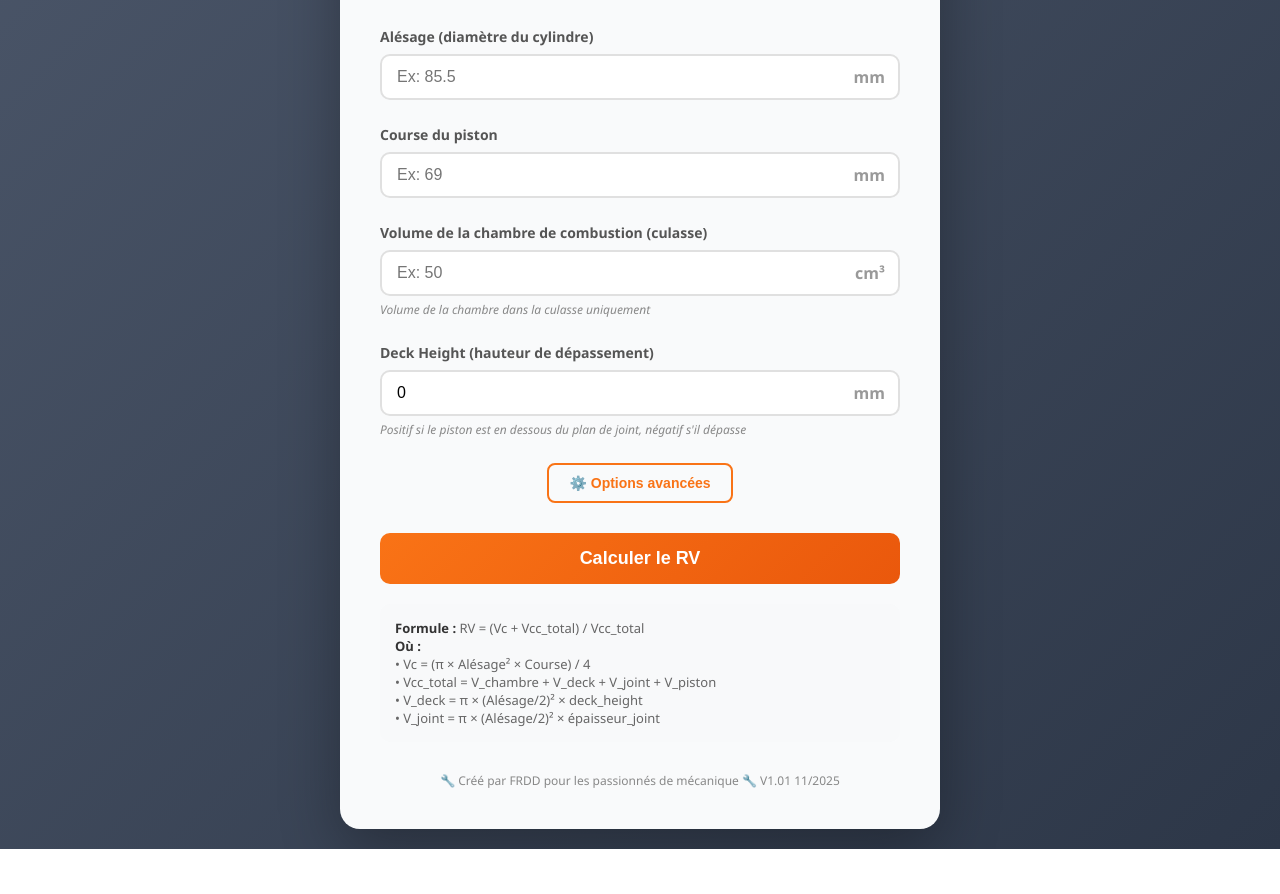
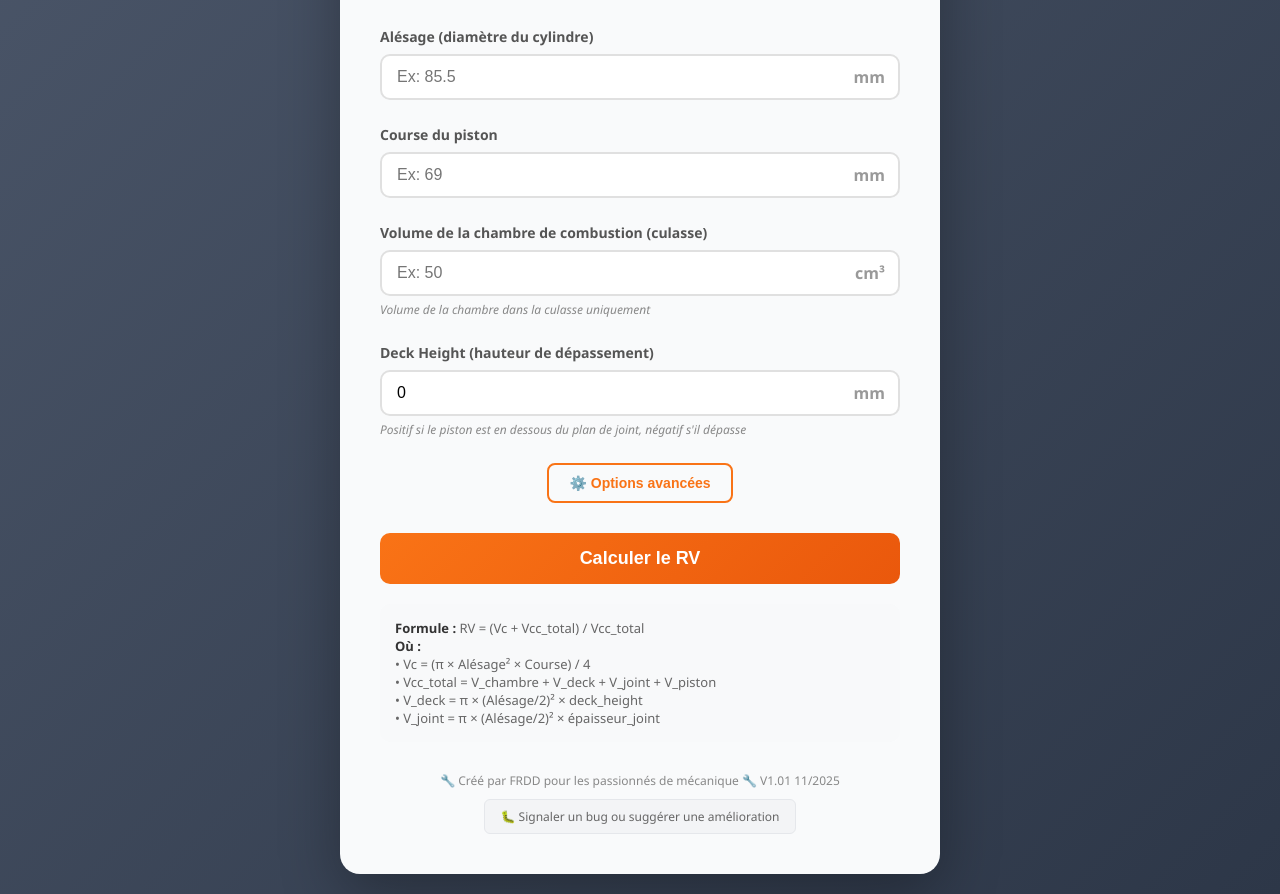
Before and after one commit to frdd001/CalculRV, a plain HTML site: page index.html in a window 1280 px wide. Shown: the part 130-1024 px from the top of the page. Before the commit the page ends 979 px from the top, so only its background shows below. Drawn offline with Linux system fonts and the light colour scheme.

Commit message:
Update index.html

```diff
--- a/index.html
+++ b/index.html
@@ -312,6 +312,26 @@
             font-size: 12px;
         }
 
+        .bug-report-link {
+            display: inline-block;
+            margin-top: 10px;
+            padding: 8px 16px;
+            background: #f3f4f6;
+            color: #666;
+            text-decoration: none;
+            border-radius: 6px;
+            font-size: 12px;
+            transition: all 0.3s;
+            border: 1px solid #e5e7eb;
+        }
+
+        .bug-report-link:hover {
+            background: #f97316;
+            color: white;
+            border-color: #f97316;
+            transform: translateY(-1px);
+        }
+
         .formula-info {
             background: #f8f9fa;
             padding: 15px;
@@ -432,6 +452,10 @@
         <div class="footer">
             🔧 Créé par FRDD pour les passionnés de mécanique 🔧
 			V1.01 11/2025
+            <br>
+            <a href="https://github.com/frdd001/CalculRV/issues/new" target="_blank" class="bug-report-link">
+                🐛 Signaler un bug ou suggérer une amélioration
+            </a>
         </div>
     </div>
 
```
